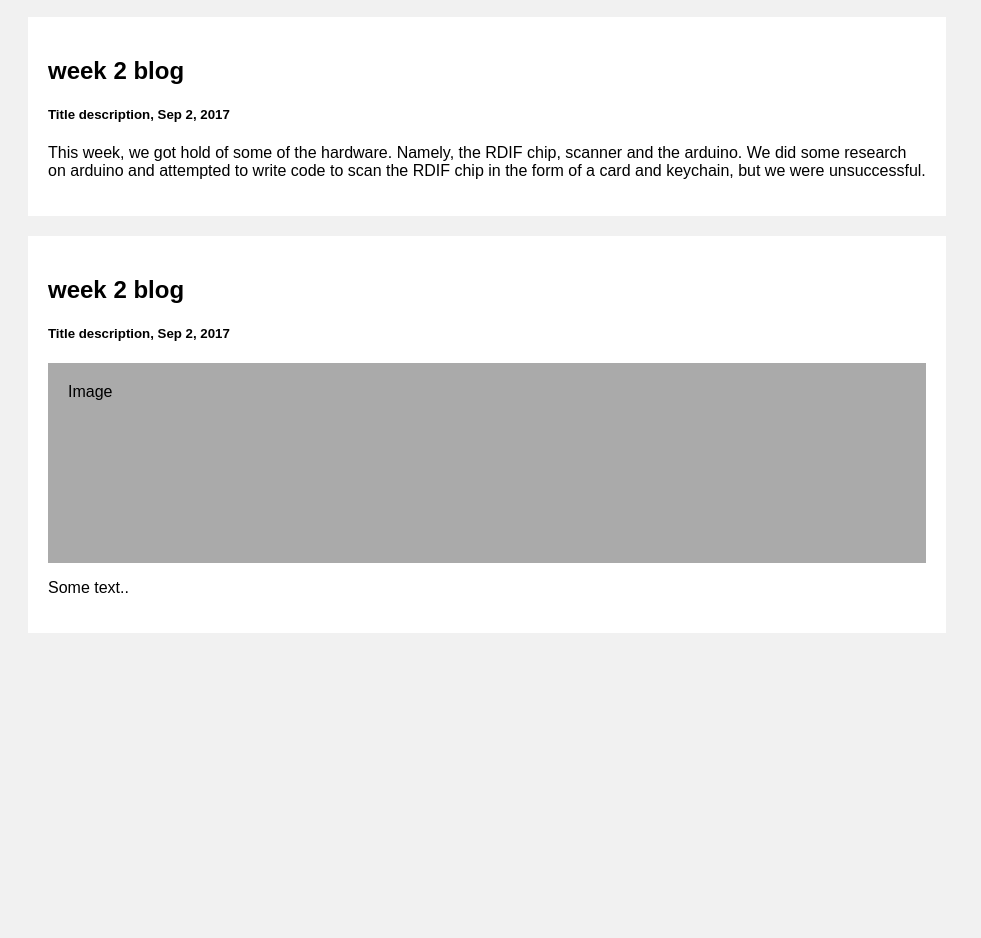
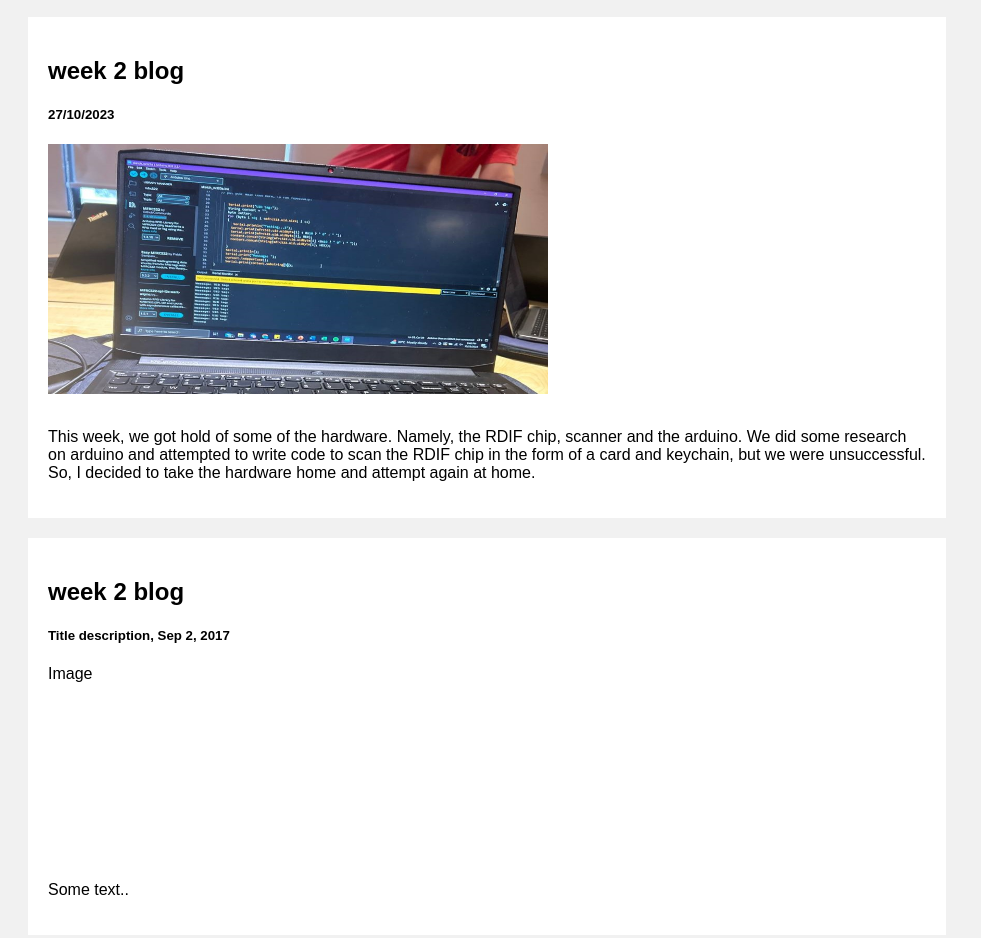
Before and after one commit to wcnjing/PFD-Blog, a plain HTML site: page index.html in a window 1280 px wide. Shown: the part 533-1471 px from the top of the page, without its empty margins (0-981 px from the left). Before the commit the page ends 1194 px from the top, so only its background shows below. Drawn offline with Linux system fonts and the light colour scheme.

Commit message:
update week 2 blog

```diff
--- a/index.html
+++ b/index.html
@@ -16,10 +16,12 @@
       </div>
       <div class="card">
         <h2>week 2 blog</h2>
-        <h5>Title description, Sep 2, 2017</h5>
-
+        <h5>27/10/2023</h5>
+        <img src="images/week 2 photo.jpg" alt="week 2 photo" style="height:250px; width:500px;" class="img">
+        <br><br>
         <p>This week, we got hold of some of the hardware. Namely, the RDIF chip, scanner and the arduino. We did some research on arduino and attempted
-          to write code to scan the RDIF chip in the form of a card and keychain, but we were unsuccessful.
+          to write code to scan the RDIF chip in the form of a card and keychain, but we were unsuccessful. So, I decided to take the hardware home and attempt again
+          at home.
         </p>
       </div>
       <div class="card">
--- a/pfdblog.css
+++ b/pfdblog.css
@@ -31,11 +31,6 @@
   }
 
   /* Fake image */
-  .fakeimg {
-    background-color: #aaa;
-    width: 100%;
-    padding: 20px;
-  }
 
   /* Add a card effect for articles */
   .card {
```
Also changed, not shown: images/week 2 photo.jpg (added).
